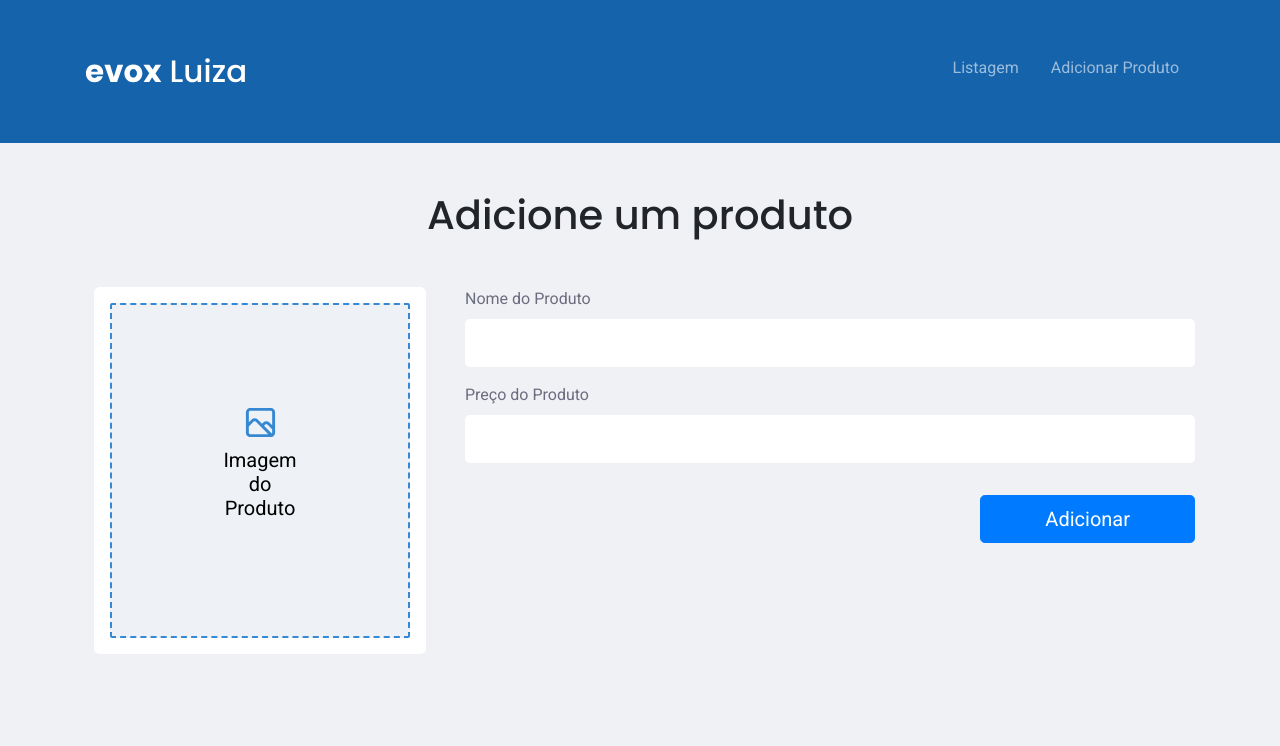
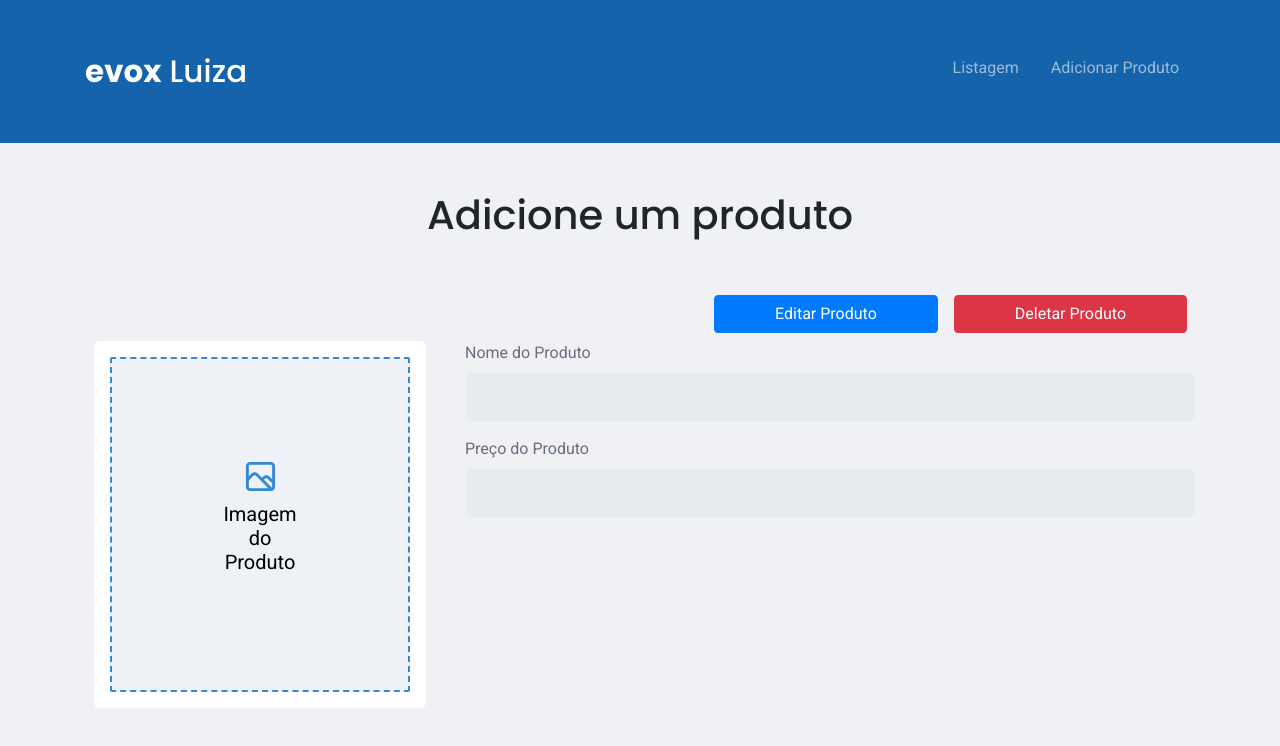
Before and after one commit to IKrehan/evoxLuiza, a React (Create React App) app: page /produto/1 in a window 1280 px wide. Shown: the top 746 px of the page. Built offline with nearby package versions, Linux system fonts and the light colour scheme; no server answers.

Commit message:
product form requests api

```diff
--- a/src/components/Navigation/Navigation.js
+++ b/src/components/Navigation/Navigation.js
@@ -12,7 +12,7 @@ const Navigation = () => {
       </Nav.Item>
 
       <Nav.Item>
-        <Nav.Link href="/produto">
+        <Nav.Link href="/produto/add">
           <span className="navlink">Adicionar Produto</span>
         </Nav.Link>
       </Nav.Item>
--- a/src/components/ProductCard/ProductCard.js
+++ b/src/components/ProductCard/ProductCard.js
@@ -6,7 +6,7 @@ import Card from "react-bootstrap/Card";
 // props: title, url_image, url, publisher, publishedAt
 const ProductCard = (props) => {
   return (
-    <a href={"/edit/" + props.id}>
+    <a href={"/produto/" + props.id}>
       <Card className="my-4 hvr-card">
         <div className="m-4">
           <Card.Img src={props.url_image} />
--- a/src/pages/HomePage/HomePage.js
+++ b/src/pages/HomePage/HomePage.js
@@ -18,7 +18,7 @@ const HomePage = (props) => {
   useEffect(() => {
     async function fetchData() {
       await axios
-        .get("http://localhost:5000/product")
+        .get("https://evoxluiza-api.herokuapp.com/product")
         .then(function(response) {
         setProducts(response.data);
         })
--- a/src/pages/ProductForm/ProductForm.js
+++ b/src/pages/ProductForm/ProductForm.js
@@ -1,5 +1,5 @@
-import React, { useState } from "react";
-import { useParams, Redirect  } from 'react-router-dom';
+import React, { useState, useEffect } from "react";
+import { useParams, withRouter  } from 'react-router-dom';
 
 import axios from "axios";
 
@@ -15,14 +15,53 @@ import Col from "react-bootstrap/Col";
 
 
 const ProductForm = (props) => {
+  const [readOnly, setReadOnly] = useState(false)
+  const [productName, setProductName] = useState('')
+  const [productPrice, setProductPrice] = useState('')
+  let { id } = useParams();
+  let idIsNumber = Number(id) === parseInt(id, 10);
 
-  let { id } = useParams();
-  if (Number(id) === parseInt(id, 10)) {
-    console.log("Produto ", parseInt(id))
-  } else if (id === "add") {
-    console.log("Adicionar Produto")
-  } else {
-    return <Redirect to='/produto/add'  />
+  useEffect(() =>{
+      if (idIsNumber) {
+        setReadOnly(true);
+        completeFields();
+    } else if (id !== "add") {
+      props.history.push('/produto/add');
+    }
+  }, []);
+
+ const completeFields = async () => {
+    await axios.get("https://evoxluiza-api.herokuapp.com/product/" + id)
+        .then(function(response) {
+          setProductName(response.data.name);
+          setProductPrice(response.data.price);
+        })
+        .catch(function(error) {
+          console.log(error);
+        });
+  };
+
+
+  const deleteProduct = () => {
+    axios.delete("https://evoxluiza-api.herokuapp.com/product/" + id);
+    props.history.push('/');
+  }
+
+  const handleSubmit = (evt) => {
+
+    let url = idIsNumber ? "https://evoxluiza-api.herokuapp.com/product/" + id : "https://evoxluiza-api.herokuapp.com/product"
+
+    evt.preventDefault();
+    axios.post(url, {
+      "name": productName,
+      "price": productPrice,
+      "url_image": null
+    });
+    props.history.push('/');
+  }
+
+  const editMode = () => {
+    setReadOnly(!readOnly);
   }
 
   return (
@@ -31,7 +70,19 @@ const ProductForm = (props) => {
       <Container className="">
         <h1 className="my-5">Adicione um produto</h1>
 
-        <Form>
+        <div className="d-flex justify-content-end">
+          <Button className="m-2 float-right" variant="primary" type="button" onClick={editMode} hidden={!readOnly}>
+            <span className="mx-5">Editar Produto</span>
+          </Button>
+
+          <Button className="m-2 float-right" variant="danger" type="button" onClick={deleteProduct} hidden={!readOnly}>
+            <span className="mx-5">Deletar Produto</span>
+          </Button>
+        </div>
+
+
+        <Form onSubmit={handleSubmit}>
+          <fieldset disabled={readOnly}>
           <Row>
             <Col className="p-4 mt-n4" md={4}>
               <div className="inputBox">
@@ -42,30 +93,32 @@ const ProductForm = (props) => {
             <Col md={8}>
               <Form.Group controlId="formProductName">
                 <Form.Label>Nome do Produto</Form.Label>
-                <Form.Control size="lg" type="text" />
+                <Form.Control size="lg" type="text" value={productName} onChange={e => setProductName(e.target.value)} />
               </Form.Group>
 
               <Form.Group controlId="formProductPrice">
                 <Form.Label>Preço do Produto</Form.Label>
-                <Form.Control size="lg" type="number" />
+                <Form.Control size="lg" type="number" step="0.01" value={productPrice} onChange={e => setProductPrice(e.target.value)} />
               </Form.Group>
 
               <div className="d-flex justify-content-end">
                 <Button
                   size="lg"
-                  className="mt-3"
+                  className="m-3"
                   variant="primary"
                   type="submit"
+                  hidden={readOnly}
                 >
-                  <span className="mx-5">Adicionar</span>
+                  <span className="mx-5">{idIsNumber ? "Editar" : "Adicionar"}</span>
                 </Button>
               </div>
             </Col>
           </Row>
+        </fieldset>
         </Form>
       </Container>
     </>
   );
 };
 
-export default ProductForm;
+export default withRouter(ProductForm);
```
